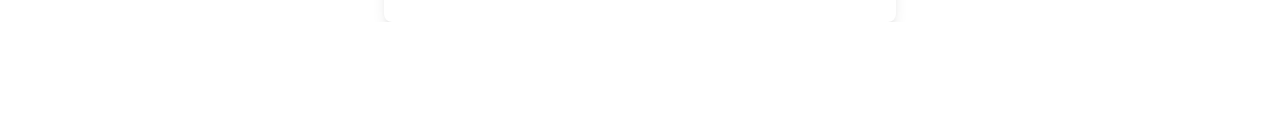
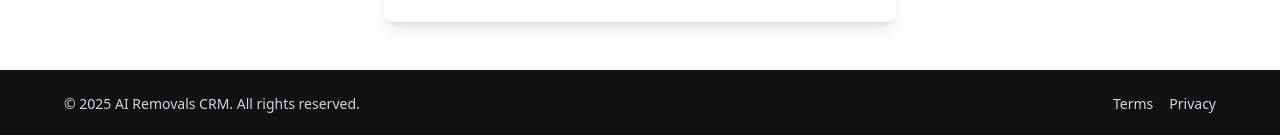
Before and after one commit to Gullmegler/mitt-prosjekt, a React (Create React App) app: page /signup in a window 1280 px wide. Shown: the part 862-997 px from the top of the page. Before the commit the page ends 884 px from the top, so only its background shows below. Built offline with nearby package versions, Linux system fonts and the light colour scheme.

Commit message:
Update App.js

```diff
--- a/src/App.js
+++ b/src/App.js
@@ -32,11 +32,12 @@
                 <section id="faq">
                   <FAQSection />
                 </section>
-                <Footer />
               </>
             }
           />
         </Routes>
+
+        <Footer />
       </div>
     </Router>
   );
```
